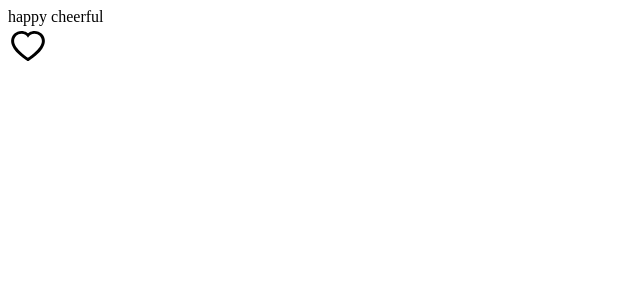
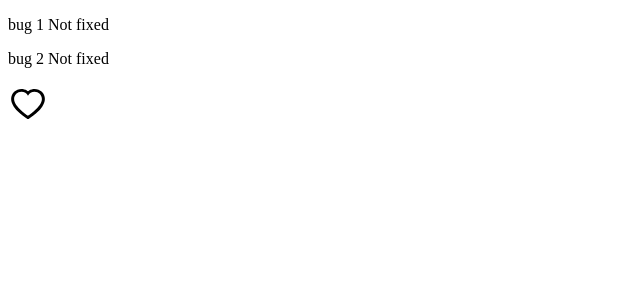
Before and after one commit to CodeScott00/react-game-app, a React (Vite) app: page / in a window 1280 px wide. Shown: the top 300 px of the page, without its empty margins (0-640 px from the left). Built offline with nearby package versions, Linux system fonts and the light colour scheme.

Commit message:
playing with immer for changing state logic

```diff
--- a/package.json
+++ b/package.json
@@ -11,6 +11,7 @@
   "dependencies": {
     "@types/styled-components": "^5.1.30",
     "bootstrap": "^5.2.3",
+    "immer": "^9.0.19",
     "react": "^18.2.0",
     "react-dom": "^18.2.0",
     "react-icons": "^4.7.1",
--- a/src/App.tsx
+++ b/src/App.tsx
@@ -1,13 +1,25 @@
 import { Button } from "./Components/Button/Button";
 import { Like } from "./Components/Like";
 import { useState } from "react";
+import produce from "immer";
 
 function App() {
   //const [firstName, setFirstName] = useState("");
   //const [lastName, setLastName] = useState("");
-  const [person, setPerson] = useState(["happy ", "cheerful"]);
+  //const [person, setPerson] = useState(["happy ", "cheerful"]);
+
+  const [bug, setBugs] = useState([
+    { id: 1, title: "bug 1", fixed: false },
+    { id: 2, title: "bug 2", fixed: false },
+  ]);
 
   const handleClick = () => {
+    setBugs(
+      produce((draft) => {
+        const bug = draft.find((bug) => (bug.id = 2));
+        if (bug) bug.fixed = true;
+      })
+    );
     // add //setPerson([...person, " excited"]); //we dont want to modify state directly so we make a copy of the object or array and edit that
     // remove - setPerson(person.filter((peep) => peep !== "happy "));
     // update setPerson(person.map((peep) => (peep === "happy " ? "happiness " : peep)));
@@ -15,7 +27,13 @@ function App() {
 
   return (
     <>
-      <div>{person}</div>
+      <div>
+        {bug.map((bug) => (
+          <p key={bug.id}>
+            {bug.title} {bug.fixed ? "Fixed" : "Not fixed"}
+          </p>
+        ))}
+      </div>
       <Like onClick={handleClick} />
     </>
   );
```
Also changed, not shown: 1 other file (tests, documents, lock files or other folders).
